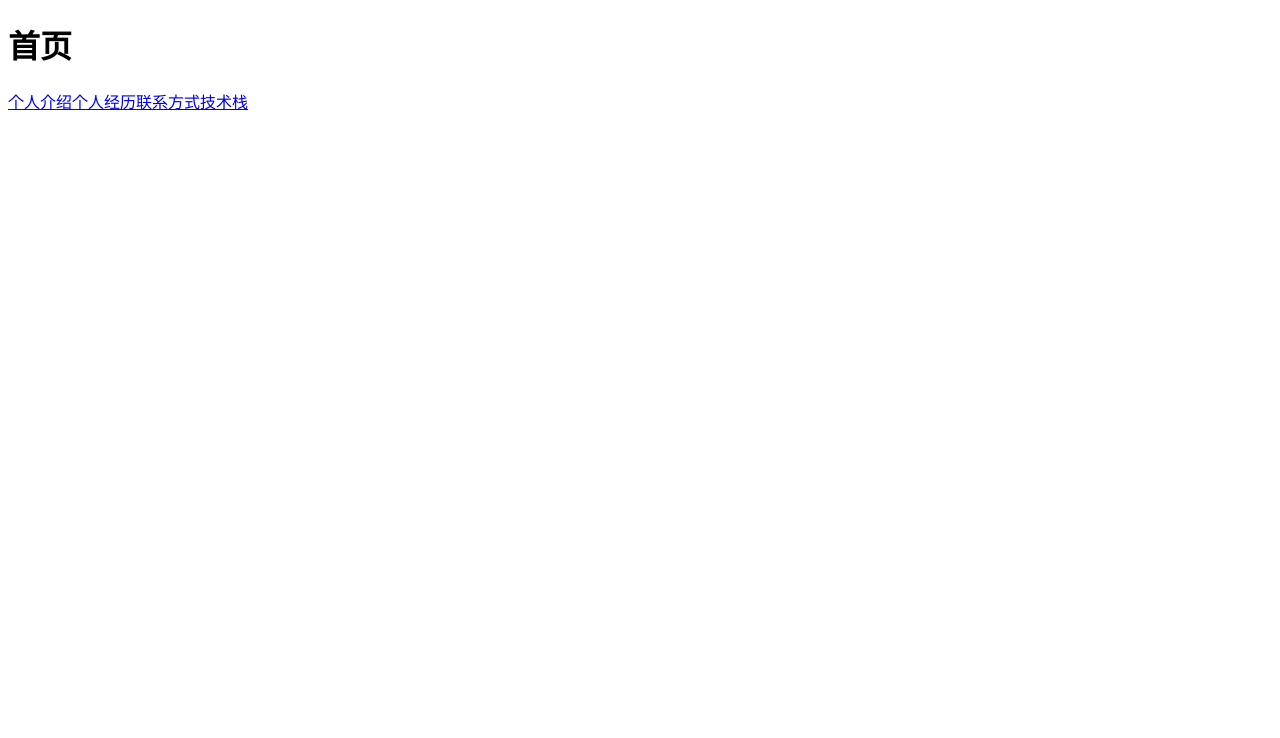
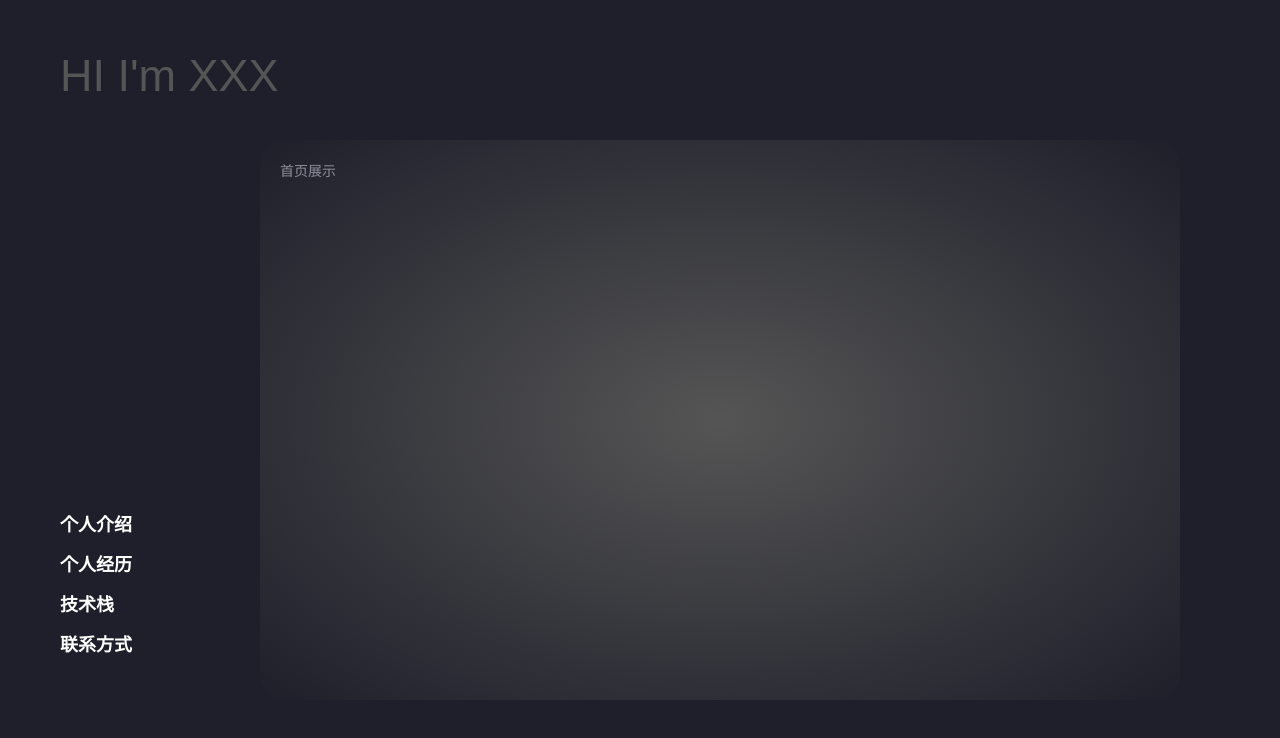
Before and after one commit to zhangjiadi225/resume, a Vue app: page / in a window 1280 px wide. Before the commit this address had no page. Shown: the top 738 px of the page. Built offline with nearby package versions, Linux system fonts and the light colour scheme.

Commit message:
大体框架ok

```diff
--- a/package.json
+++ b/package.json
@@ -8,6 +8,8 @@
     "preview": "vite preview"
   },
   "dependencies": {
+    "sass": "^1.51.0",
+    "sass-loader": "^12.6.0",
     "vue": "^3.2.25",
     "vue-router": "4"
   },
--- a/src/App.vue
+++ b/src/App.vue
@@ -1,16 +1,66 @@
 <script setup>
-
 </script>
 
 <template>
-  <h1>首页</h1>
-  <router-link to="/self">个人介绍</router-link>
-  <router-link to="/experience">个人经历</router-link>
-  <router-link to="/contact">联系方式</router-link>
-  <router-link to="/technology">技术栈</router-link>
-  <router-view></router-view>
+  <div class="main">
+    <div class="my">
+      <router-link to="/">HI I'm XXX</router-link>
+      </div>
+    <div class="menu">
+      <router-link class="item" to="/self">个人介绍</router-link>
+      <router-link class="item" to="/experience">个人经历</router-link>
+      <router-link class="item" to="/technology">技术栈</router-link>
+      <router-link class="item" to="/contact">联系方式</router-link>
+    </div>
+    <div class="show">
+       <router-view></router-view>
+    </div>
+  </div>
 </template>
 
-<style>
-
+<style lang="scss">
+.main {
+  width: 1200px;
+  height: 700px;
+  position: relative;
+  margin: 0 auto;
+  .my {
+    position: absolute;
+    width: 400px;
+    height: 400px;
+    font-size: 45px;
+    top: 50px;
+    left: 20px;
+  }
+  .menu {
+    display: flex;
+    position: absolute;
+    bottom: 20px;
+    left: 20px;
+    width: 200px;
+    height: 200px;
+    justify-content: center;
+    align-items: flex-start;
+    flex-direction: column;
+    .item {
+      color: #ffffff;
+      height: 30px;
+      margin-top: 10px;
+      font-size: 18px;
+      font-weight: 900;
+    }
+  }
+  .show {
+    position: absolute;
+    right: 60px;
+    top: 140px;
+    width: 900px;
+    height: 540px;
+    background-color: #ffffff;
+    border-radius: 25px;
+    padding-left: 20px;
+    padding-top: 20px;
+    background-image: radial-gradient(#555555,#1e1f2a);
+  }
+}
 </style>
--- /dev/null
+++ b/src/assets/style/common.scss
@@ -0,0 +1,26 @@
+@charset "utf-8";
+/* css common */
+html{ overflow: auto; }
+body, div, dl, dt, dd, ul, ol, li, h1, h2, h3, h4, h5, h6, pre, code, form, fieldset, legend, input, button, textarea, p, blockquote, th, td{ margin: 0; padding: 0; }
+div, p{ word-break: break-all; }
+body{ background: #1e1f2a; font-size: 14px; font-family: Microsoft YaHei, Arial, Helvetica; color: #8d8e9b /* -moz-user-select: none; user-select: none;  *//*overflow:hidden;*/ }
+h1, h2, h3, h4, h5, h6{ font-weight: normal; font-size: 100%; }
+address, caption, cite, code, dfn, em, strong, th, var{ font-style: normal; font-weight: normal; }
+a{ color: #555; text-decoration: none; cursor: pointer; }
+a:hover{ text-decoration: none; }
+img{ border: none; }
+ol, ul, li{ list-style: none; }
+input, textarea, select, button{ font: 14px Microsoft YaHei, Arial, Helvetica; }
+textarea:focus{ outline: none; }
+input{ border: none; outline: none; }
+::-webkit-input-placeholder{ /* WebKit, Blink, Edge */ color: #999; }
+:-moz-placeholder{ /* Mozilla Firefox 4 to 18 */ color: #999; }
+::-moz-placeholder{ /* Mozilla Firefox 19+ */ color: #999; }
+:-moz-placeholder, ::-moz-placeholder{ opacity: 1; }
+:-ms-input-placeholder{ /* Internet Explorer 10-11 */ color: #999; }
+button{ outline: none; border: none; }
+table{ border-collapse: collapse; border-spacing: 0; }
+.fl{ float: left; }
+.fr{ float: right; }
+.clearfix:after{ content: ""; display: block; height: 0; clear: both; visibility: hidden; }
+.clearfix{ *zoom: 1; }
--- /dev/null
+++ b/src/components/index.vue
@@ -0,0 +1,9 @@
+<script setup></script>
+
+<template>
+  <div>首页展示</div>
+</template>
+
+<style lang="scss">
+
+</style>
--- a/src/main.js
+++ b/src/main.js
@@ -1,6 +1,8 @@
 import { createApp } from 'vue'
 import App from './App.vue'
 import  router  from './router/index'
+import './assets/style/common.scss'
+
 
 createApp(App)
   .use(router)
```
Also changed, not shown: src/router/index.js (+13 -9 lines), 1 other file (tests, documents, lock files or other folders).
